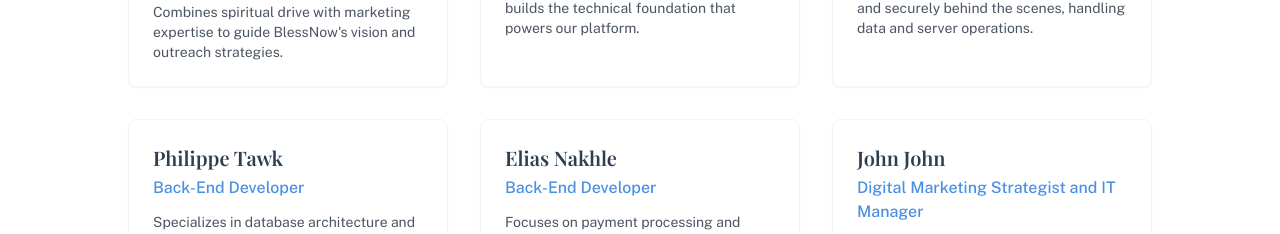
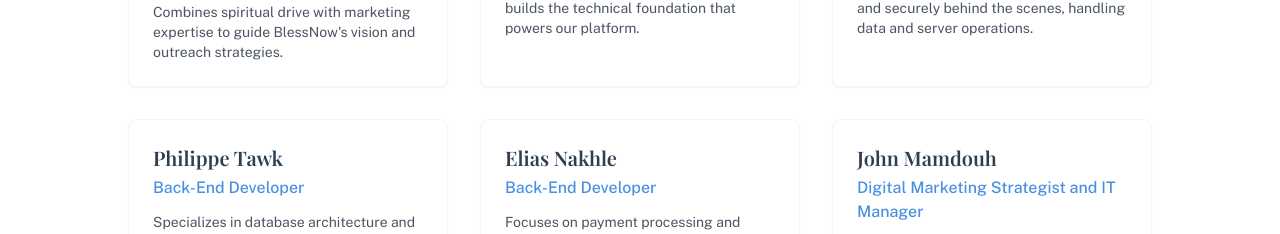
Before and after one commit to bouriad/bless-now, a React (Vite) app: page /about in a window 1280 px wide. Shown: the part 1967-2201 px from the top of the page. Built offline with nearby package versions, Linux system fonts and the light colour scheme.

Commit message:
Replace team member
Replaces "John John" with "John Mamdouh" in the team member section.

```diff
--- a/src/pages/About.tsx
+++ b/src/pages/About.tsx
@@ -1,4 +1,3 @@
-
 import React from 'react';
 import Navbar from '@/components/Navbar';
 import Footer from '@/components/Footer';
@@ -34,7 +33,7 @@ const AboutUs = () => {
       bio: "Focuses on payment processing and security measures to ensure donor contributions reach their destinations."
     },
     {
-      name: "John John",
+      name: "John Mamdouh",
       role: "Digital Marketing Strategist and IT Manager",
       bio: "Oversees digital campaigns and technical infrastructure to maximize BlessNow's reach and impact."
     }
```
